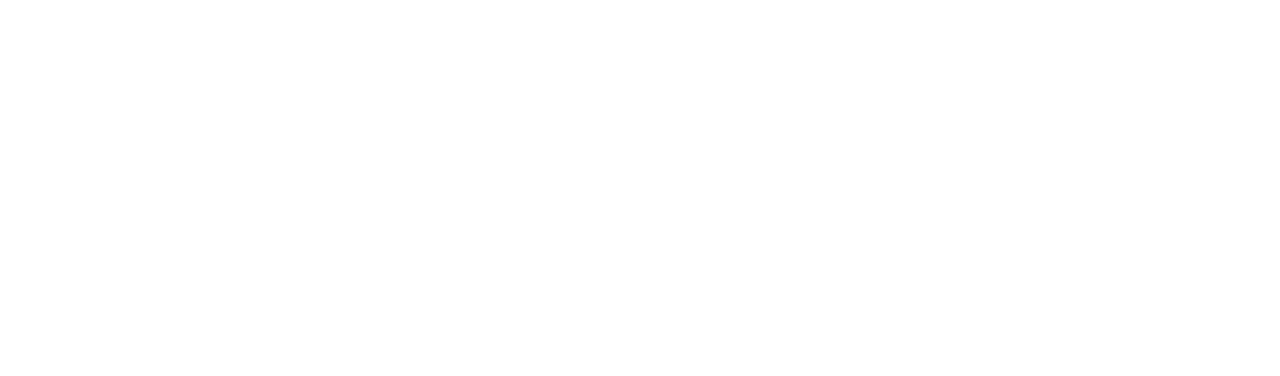
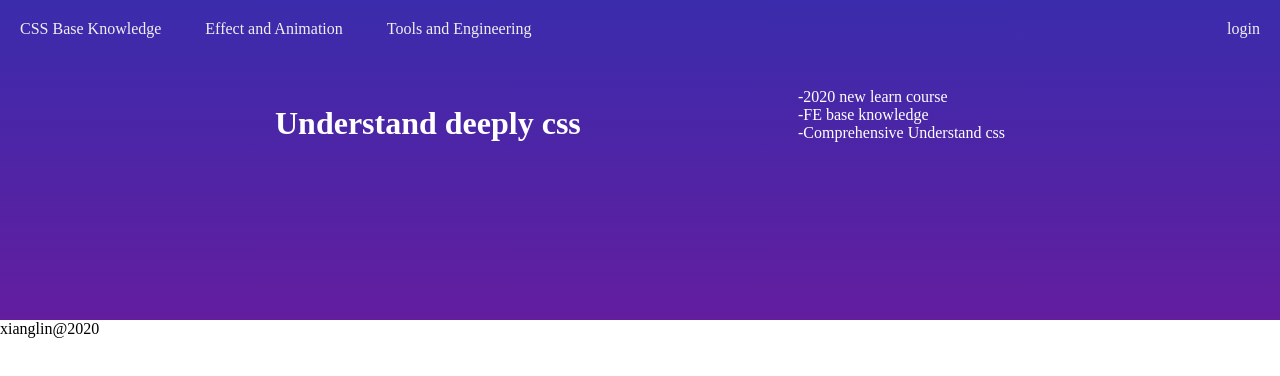
Before and after one commit to changxianglin/cssDemo, a website: page index.html in a window 1280 px wide. Drawn offline with Linux system fonts and the light colour scheme.

Commit message:
add header

```diff
--- a/index.html
+++ b/index.html
@@ -5,8 +5,33 @@
   <meta name="viewport" content="width=device-width, initial-scale=1.0">
   <meta http-equiv="X-UA-Compatible" content="ie=edge">
   <title>Css Demo</title>
+  <link rel="stylesheet" href="./style.css">
 </head>
 <body>
-
+  <header>
+    <nav>
+      <div class="user">
+        <a href="#" id="login">login</a>
+      </div>
+      <ul>
+          <li><a href="#">CSS Base Knowledge</a></li>
+          <li><a href="#">Effect and Animation</a></li>
+          <li><a href="#">Tools and Engineering</a></li>
+      </ul>
+    </nav>
+    <div class="headerMain">
+      <ul class="introduction">
+        <li>-2020 new learn course</li>
+        <li>-FE base knowledge</li>
+        <li>-Comprehensive Understand css</li>
+      </ul>
+      <h1>Understand deeply css</h1>
+    </div>
+  </header>
+  <section class="banner"></section>
+  <section class="main"></section>
+  <footer>
+    xianglin@2020
+  </footer>
 </body>
 </html>
--- /dev/null
+++ b/style.css
@@ -0,0 +1,46 @@
+* {
+  margin: 0;
+  padding: 0;
+}
+
+ul {
+  list-style: none;
+}
+
+header {
+  background: linear-gradient(to bottom, #3A2CAC, #631D9F);
+  height: 280px;
+  padding: 20px;
+}
+
+header nav a {
+  color: #f0f0f0;
+  text-decoration: none;
+}
+
+header nav a:hover {
+  color: #f90;
+}
+
+header nav .user {
+  float: right;
+}
+
+header nav li {
+  display: inline-block;
+  padding-right: 40px;
+}
+
+header .headerMain {
+  width: 730px;
+  color: #ffffff;
+  margin: 50px auto;
+}
+
+header .headerMain .introduction {
+  float: right;
+}
+
+header .headerMain h1 {
+  line-height: 70px;
+}
```
